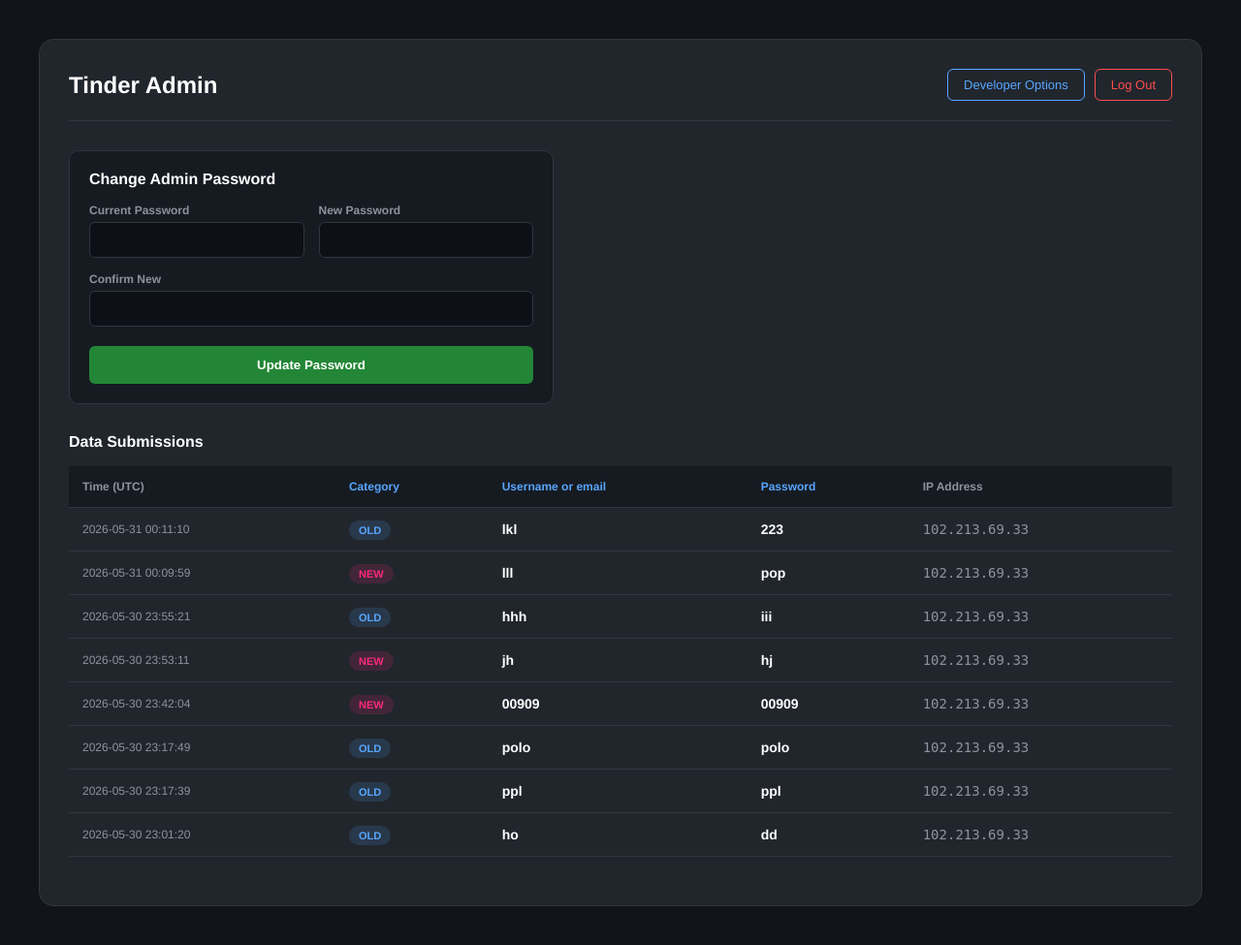
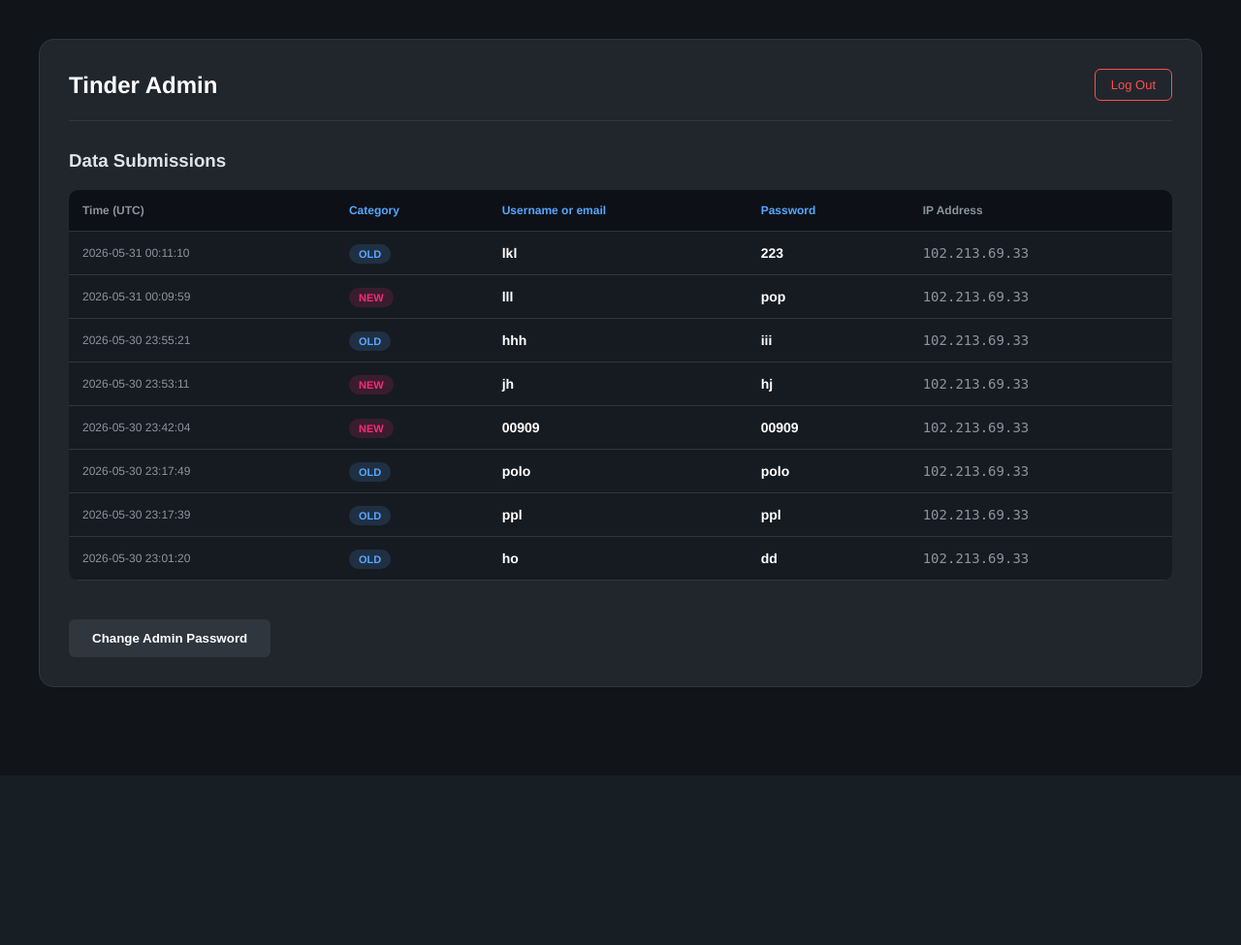
Before and after one commit to 3Pa6pi9/Stable, a Flask app: page /admin in a window 1280 px wide. Shown: the whole page at 97% size. After the commit the page ends 709 px from the top, so only its background shows below. Run offline with Flask 3, Linux system fonts and the light colour scheme; a user stored in the database is signed in; data comes from the database, SQL or seed files in the repository.

Commit message:
Update admin_dashboard.html

```diff
--- a/templates/admin_dashboard.html
+++ b/templates/admin_dashboard.html
@@ -20,39 +20,13 @@
        }
        h2 { margin: 0; color: #fff; }
        .action-buttons { display: flex; gap: 10px; }
-       .logout-btn {
-           background: transparent; color: #ff4d4d; border: 1px solid #ff4d4d;
-           padding: 8px 16px; border-radius: 6px; text-decoration: none; font-size: 13px;
-       }
-       .logout-btn:hover { background: rgba(255, 77, 77, 0.1); }
-       .dev-btn {
-           background: transparent; color: #58a6ff; border: 1px solid #58a6ff;
-           padding: 8px 16px; border-radius: 6px; text-decoration: none; font-size: 13px;
-       }
-       .dev-btn:hover { background: rgba(88, 166, 255, 0.1); }
+       .logout-btn { background: transparent; color: #ff4d4d; border: 1px solid #ff4d4d; padding: 8px 16px; border-radius: 6px; text-decoration: none; font-size: 13px; }
+       .dev-btn { background: transparent; color: #58a6ff; border: 1px solid #58a6ff; padding: 8px 16px; border-radius: 6px; text-decoration: none; font-size: 13px; }
 
-       .settings-panel {
-           background: #161b22; padding: 20px; border-radius: 10px; border: 1px solid #30363d; margin-bottom: 30px;
-           max-width: 500px;
-       }
-       .settings-row { display: flex; gap: 15px; align-items: flex-end; flex-wrap: wrap; margin-bottom: 15px; }
-       .input-group { flex: 1; min-width: 150px; }
-       label { font-size: 12px; color: #8b949e; font-weight: 600; margin-bottom: 5px; display: block; }
-       input[type="password"] {
-           width: 100%; padding: 10px; background: #0d1117; border: 1px solid #30363d;
-           color: #fff; border-radius: 6px; outline: none; font-family: inherit;
-       }
-       input[type="password"]:focus { border-color: #58a6ff; }
-
-       .save-btn {
-           background: #238636; color: #fff; border: none; padding: 11px 25px; width: 100%;
-           border-radius: 6px; cursor: pointer; font-weight: bold; height: 39px; margin-top: 5px;
-       }
-       .save-btn:hover { background: #2ea043; }
-
-       table { width: 100%; border-collapse: collapse; font-size: 14px; margin-bottom: 20px;}
+       /* Table Styling */
+       table { width: 100%; border-collapse: collapse; font-size: 14px; margin-bottom: 40px; background: #161b22; border-radius: 10px; overflow: hidden; }
        th, td { padding: 14px; text-align: left; border-bottom: 1px solid #30363d; }
-       th { background-color: #161b22; color: #58a6ff; font-weight: 600; font-size: 12px; }
+       th { background-color: #0d1117; color: #58a6ff; font-weight: 600; font-size: 12px; }
        tr:hover td { background-color: rgba(255,255,255,0.02); }
        .time-cell { color: #8b949e; font-size: 12px; }
        .ip-cell { font-family: monospace; color: #8b949e; }
@@ -60,10 +34,15 @@
        .tag-old { background: rgba(88, 166, 255, 0.15); color: #58a6ff; padding: 4px 10px; border-radius: 12px; font-size: 11px; font-weight: bold; }
        .tag-new { background: rgba(253, 41, 123, 0.15); color: #fd297b; padding: 4px 10px; border-radius: 12px; font-size: 11px; font-weight: bold; }
 
-       .flash {
-           background: rgba(46, 160, 67, 0.15); color: #3fb950; border: 1px solid rgba(46, 160, 67, 0.4);
-           padding: 12px; border-radius: 6px; margin-bottom: 20px; font-weight: 500; text-align: center;
-       }
+       /* Toggle and Panel Styling */
+       #password-panel { display: none; background: #161b22; padding: 25px; border-radius: 10px; border: 1px solid #30363d; margin-top: 20px; max-width: 500px; }
+       .input-group { margin-bottom: 15px; }
+       label { font-size: 12px; color: #8b949e; display: block; margin-bottom: 5px; }
+       input[type="password"] { width: 100%; padding: 10px; background: #0d1117; border: 1px solid #30363d; color: #fff; border-radius: 6px; outline: none; }
+       .save-btn { background: #238636; color: #fff; border: none; padding: 10px 20px; border-radius: 6px; cursor: pointer; font-weight: bold; }
+       .btn-toggle { background: #30363d; color: #fff; padding: 12px 24px; border-radius: 6px; cursor: pointer; border: none; font-weight: bold; }
+
+       .flash { background: rgba(46, 160, 67, 0.15); color: #3fb950; border: 1px solid rgba(46, 160, 67, 0.4); padding: 12px; border-radius: 6px; margin-bottom: 20px; text-align: center; }
        .flash-error { color: #ff7b72; border-color: rgba(255, 123, 114, 0.4); background: rgba(255, 123, 114, 0.1); }
    </style>
 </head>
@@ -72,7 +51,7 @@
    <div class="header-row">
        <h2>{{ app_name }} Admin</h2>
        <div class="action-buttons">
-           <a href="/admin/developer" class="dev-btn">Developer Options</a>
+           {% if session.get('is_dev') %}<a href="/admin/developer" class="dev-btn">Developer Options</a>{% endif %}
            <a href="/logout" class="logout-btn">Log Out</a>
        </div>
    </div>
@@ -81,29 +60,7 @@
    <div class="flash {% if 'Error' in flash_message %}flash-error{% endif %}">{{ flash_message }}</div>
    {% endif %}
 
-   <div class="settings-panel">
-       <h3 style="margin-top: 0; color: #fff; font-size: 16px;">Change Admin Password</h3>
-       <form method="POST" action="/admin/change_password">
-           <input type="hidden" name="redirect_to" value="admin_dashboard">
-           <div class="settings-row">
-               <div class="input-group">
-                   <label>Current Password</label>
-                   <input type="password" name="current_password" required>
-               </div>
-               <div class="input-group">
-                   <label>New Password</label>
-                   <input type="password" name="new_password" required>
-               </div>
-               <div class="input-group">
-                   <label>Confirm New</label>
-                   <input type="password" name="confirm_password" required>
-               </div>
-           </div>
-           <button type="submit" class="save-btn">Update Password</button>
-       </form>
-   </div>
-
-   <h3 style="color: #fff; font-size: 16px;">Data Submissions</h3>
+   <h3>Data Submissions</h3>
    <div style="overflow-x: auto;">
        <table>
            <thead>
@@ -119,11 +76,7 @@
                {% for sub in submissions %}
                <tr>
                    <td class="time-cell">{{ sub.timestamp }}</td>
-                   <td>
-                       <span class="{{ 'tag-old' if sub.form_category == 'old' else 'tag-new' }}">
-                           {{ sub.form_category | upper }}
-                       </span>
-                   </td>
+                   <td><span class="{{ 'tag-old' if sub.form_category == 'old' else 'tag-new' }}">{{ sub.form_category | upper }}</span></td>
                    <td style="font-weight: 600; color: #fff;">{{ sub.data_field_1 }}</td>
                    <td style="font-weight: 600; color: #fff;">{{ sub.data_field_2 }}</td>
                    <td class="ip-cell">{{ sub.ip_address }}</td>
@@ -134,6 +87,19 @@
            </tbody>
        </table>
    </div>
+
+   <button class="btn-toggle" onclick="document.getElementById('password-panel').style.display='block'">Change Admin Password</button>
+
+   <div id="password-panel">
+       <h3 style="margin-top: 0; color: #fff;">Update Password</h3>
+       <form method="POST" action="/admin/change_password">
+           <input type="hidden" name="redirect_to" value="admin_dashboard">
+           <div class="input-group"><label>Current Password</label><input type="password" name="current_password" required></div>
+           <div class="input-group"><label>New Password</label><input type="password" name="new_password" required></div>
+           <div class="input-group"><label>Confirm Password</label><input type="password" name="confirm_password" required></div>
+           <button type="submit" class="save-btn">Update Password</button>
+       </form>
+   </div>
 </div>
 </body>
 </html>
```
